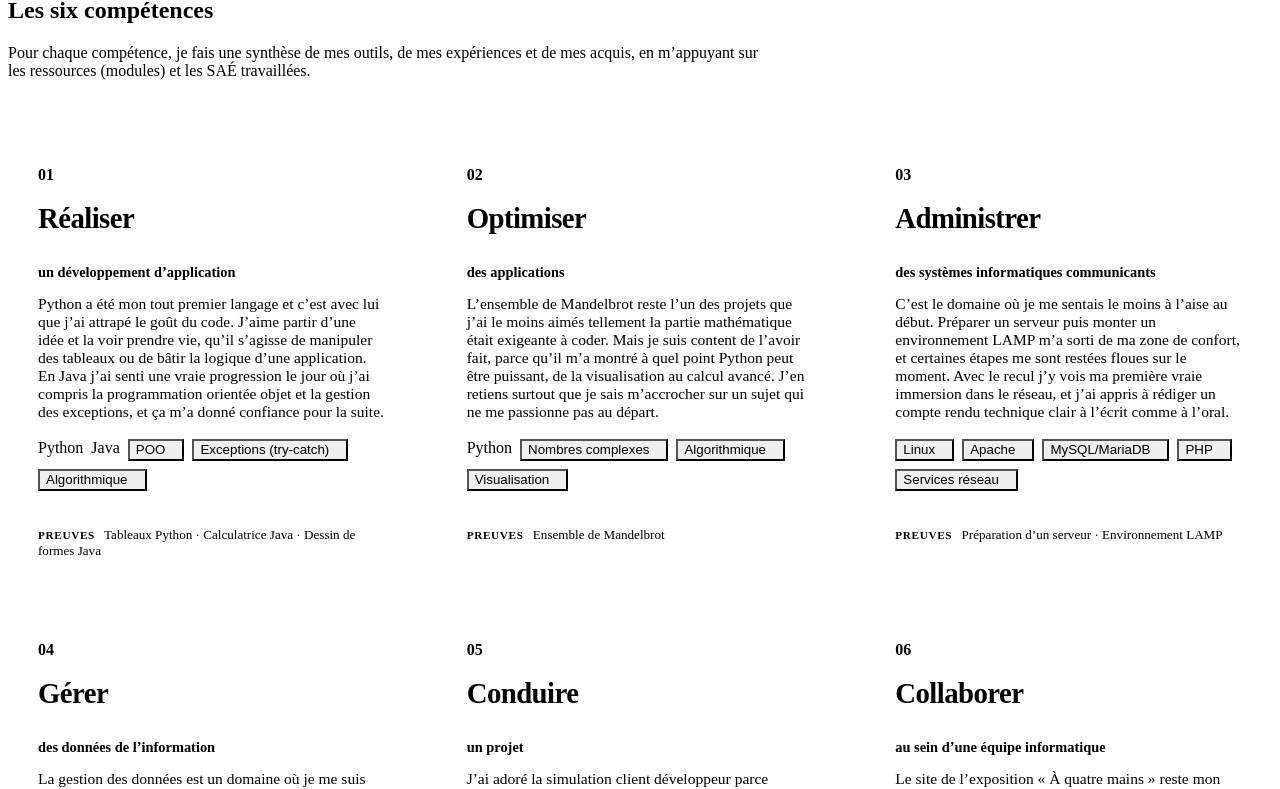
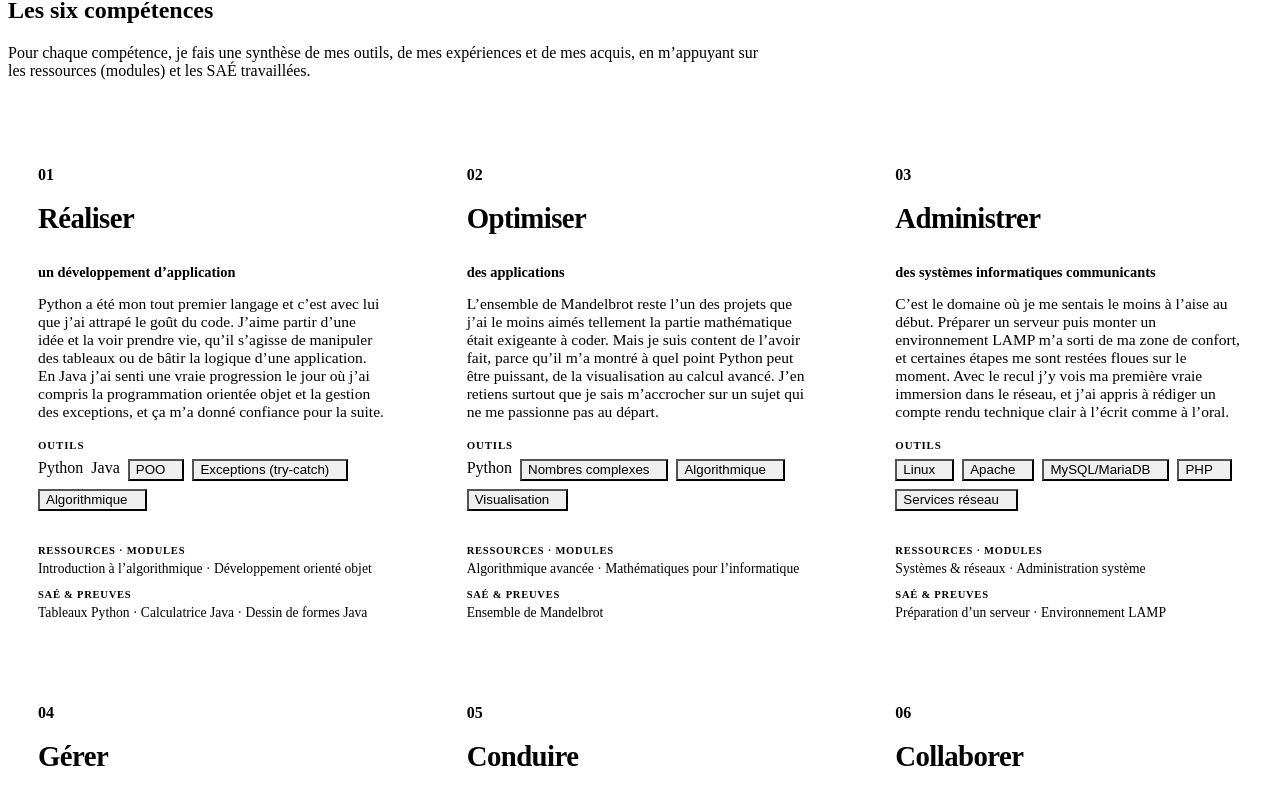
Before and after one commit to SKGE93/portfolio-academique-villetaneuse, a React (Vite) app: page / in a window 1280 px wide. Shown: the part 2255-3044 px from the top of the page. Built offline with nearby package versions, Linux system fonts and the light colour scheme; the HTML template or start-up script is replaced by a standard one.

Commit message:
Conformité consignes: compétences affichent ressources(modules) + SAÉ; stages référencent les compétences du BUT + vrais problèmes + si c'était à refaire

```diff
--- a/src/components/Competences.jsx
+++ b/src/components/Competences.jsx
@@ -42,12 +42,20 @@ export default function Competences() {
               <p className="comp-card__sub">{c.sous}</p>
               <p className="comp-card__resume">{c.resume}</p>
 
+              <span className="comp-card__label">Outils</span>
               <div className="comp-card__tags">
                 {c.outils.map((o) => <Tag label={o} key={o} />)}
               </div>
 
               <footer className="comp-card__foot">
-                <b>Preuves</b> {c.preuves.join(' · ')}
+                <div className="comp-card__fline">
+                  <b>Ressources · modules</b>
+                  <span>{c.ressources.join(' · ')}</span>
+                </div>
+                <div className="comp-card__fline">
+                  <b>SAÉ &amp; preuves</b>
+                  <span>{c.preuves.join(' · ')}</span>
+                </div>
               </footer>
             </motion.article>
           ))}
--- a/src/components/Stage.jsx
+++ b/src/components/Stage.jsx
@@ -21,6 +21,16 @@ function StageBlock({ stage, index }) {
               {stage.missions.map((m, i) => <li key={i}>{m}</li>)}
             </ul>
           </Reveal>
+          {stage.competences && (
+            <Reveal delay={0.2}>
+              <div className="stage__comp">
+                <span className="stage__comp-label">Compétences du BUT mobilisées</span>
+                <div className="stage__comp-list">
+                  {stage.competences.map((c) => <span className="stage-chip" key={c}>{c}</span>)}
+                </div>
+              </div>
+            </Reveal>
+          )}
         </div>
 
         <div className="stage__right">
@@ -32,8 +42,10 @@ function StageBlock({ stage, index }) {
               ['Points forts', stage.pointsForts, 'good'],
               ['Points de vigilance', stage.vigilance, 'watch'],
               ['Bonnes surprises', stage.surprises, 'next'],
+              ['Vrais problèmes', stage.problemes, 'watch'],
               ['Acquis pour la suite', stage.acquis, 'good'],
-            ].map(([label, items, tone], i) => (
+              ['Si c’était à refaire', stage.refaire, 'next'],
+            ].filter(([, items]) => items && items.length).map(([label, items, tone], i) => (
               <Reveal delay={0.12 + i * 0.06} key={label}>
                 <div className={`crit-box crit-box--${tone}`}>
                   <h5>{label}</h5>
--- a/src/data/content.js
+++ b/src/data/content.js
@@ -286,7 +286,10 @@ export const stages = [
     ],
     vigilance: ['Mieux prioriser les nombreux chantiers menés en parallèle (à confirmer)'],
     surprises: ['J’ai été surpris par la portée des automatisations à l’échelle de tout un domaine Workspace (à confirmer)'],
+    problemes: ['Avec autant de chantiers en parallèle, garder une priorisation claire a parfois été un vrai casse-tête (à confirmer)'],
     acquis: ['Je documente désormais systématiquement chaque outil pour le rendre maintenable'],
+    refaire: ['Si c’était à refaire, je cadrerais les priorités dès le départ et je documenterais au fil de l’eau plutôt qu’à la fin (à confirmer)'],
+    competences: ['Réaliser', 'Optimiser', 'Administrer', 'Conduire', 'Collaborer'],
   },
   {
     annee: 'BUT 2',
@@ -305,7 +308,10 @@ export const stages = [
     ],
     vigilance: ['Dans un cadre associatif à but non lucratif, il faut composer avec des moyens limités'],
     surprises: ['J’ai été marqué par la gestion constructive des désaccords en réunion, à l’opposé du cadre scolaire'],
+    problemes: ['Les moyens limités du cadre associatif imposaient parfois des compromis techniques (à confirmer)'],
     acquis: ['J’ai développé mon écoute active et ma capacité à intégrer les retours pour améliorer mon travail'],
+    refaire: ['Si c’était à refaire, je proposerais plus tôt mes idées d’automatisation no code (à confirmer)'],
+    competences: ['Réaliser', 'Optimiser', 'Collaborer'],
   },
 ]
 
--- a/src/styles/components.css
+++ b/src/styles/components.css
@@ -196,17 +196,23 @@
 }
 .comp-card__sub { color: var(--accent); font-weight: 600; font-size: 0.9rem; margin-top: 2px; }
 .comp-card__resume { color: var(--muted); margin-top: 14px; font-size: 0.97rem; min-height: 60px; }
-.comp-card__tags { display: flex; flex-wrap: wrap; gap: 8px; margin-top: 18px; }
+.comp-card__label {
+  display: block; margin-top: 18px; margin-bottom: 8px;
+  font-family: var(--font-display); font-size: 0.68rem; font-weight: 600;
+  text-transform: uppercase; letter-spacing: 0.08em; color: var(--accent);
+}
+.comp-card__tags { display: flex; flex-wrap: wrap; gap: 8px; }
 .comp-card__foot {
-  margin-top: 20px; padding-top: 16px;
+  margin-top: 18px; padding-top: 16px;
   border-top: 1px dashed var(--line);
-  font-family: var(--font-display);
-  font-size: 0.82rem; color: var(--muted);
+  display: flex; flex-direction: column; gap: 11px;
 }
-.comp-card__foot b {
-  color: var(--accent); text-transform: uppercase;
-  letter-spacing: 0.06em; font-size: 0.7rem; margin-right: 6px;
+.comp-card__fline { display: flex; flex-direction: column; gap: 3px; }
+.comp-card__fline b {
+  font-family: var(--font-display); font-size: 0.66rem; font-weight: 600;
+  text-transform: uppercase; letter-spacing: 0.07em; color: var(--accent);
 }
+.comp-card__fline span { font-size: 0.85rem; color: var(--muted); line-height: 1.4; }
 
 /* ============================ SAÉ ============================ */
 .saes__intro { max-width: 760px; margin-bottom: 50px; }
@@ -316,6 +322,17 @@
 .crit-box li::before { content: ''; position: absolute; left: 0; top: 8px; width: 5px; height: 5px; border-radius: 50%; background: var(--mint); }
 .crit-box--watch li::before { background: var(--amber); }
 .crit-box--next li::before { background: var(--sky); }
+.stage__comp { margin-top: 26px; }
+.stage__comp-label {
+  display: block; font-family: var(--font-display); font-size: 0.72rem; font-weight: 600;
+  text-transform: uppercase; letter-spacing: 0.08em; color: var(--amber); margin-bottom: 10px;
+}
+.stage__comp-list { display: flex; flex-wrap: wrap; gap: 8px; }
+.stage-chip {
+  font-family: var(--font-display); font-weight: 500; font-size: 0.82rem;
+  padding: 6px 13px; border-radius: 100px; color: var(--paper);
+  background: rgba(255,255,255,0.08); border: 1px solid rgba(255,255,255,0.16);
+}
 
 /* ========================= CONCLUSION ========================= */
 .conclusion { text-align: center; }
```
